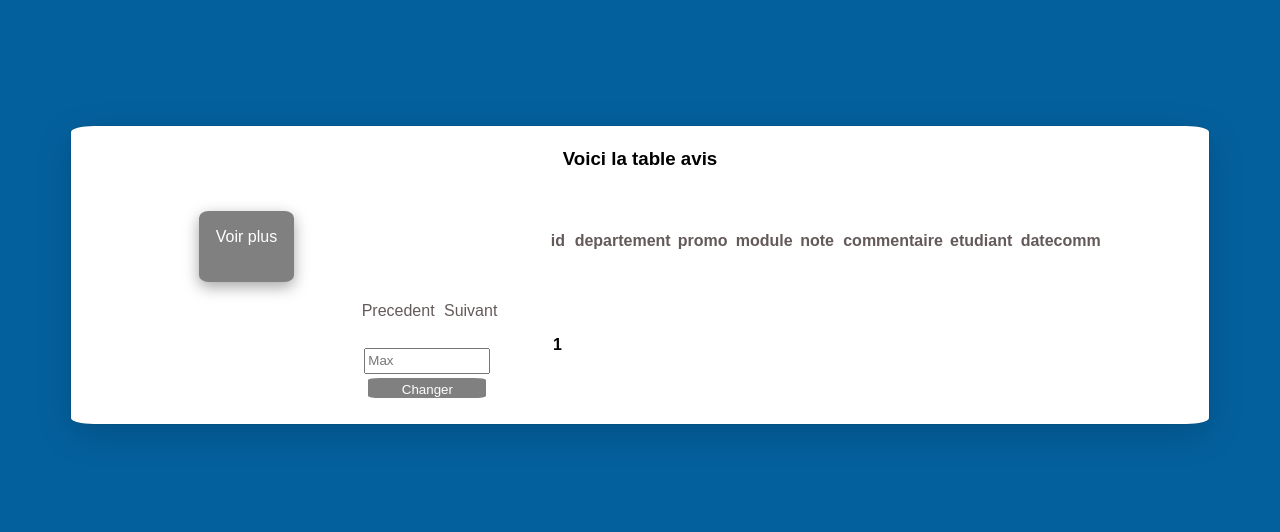
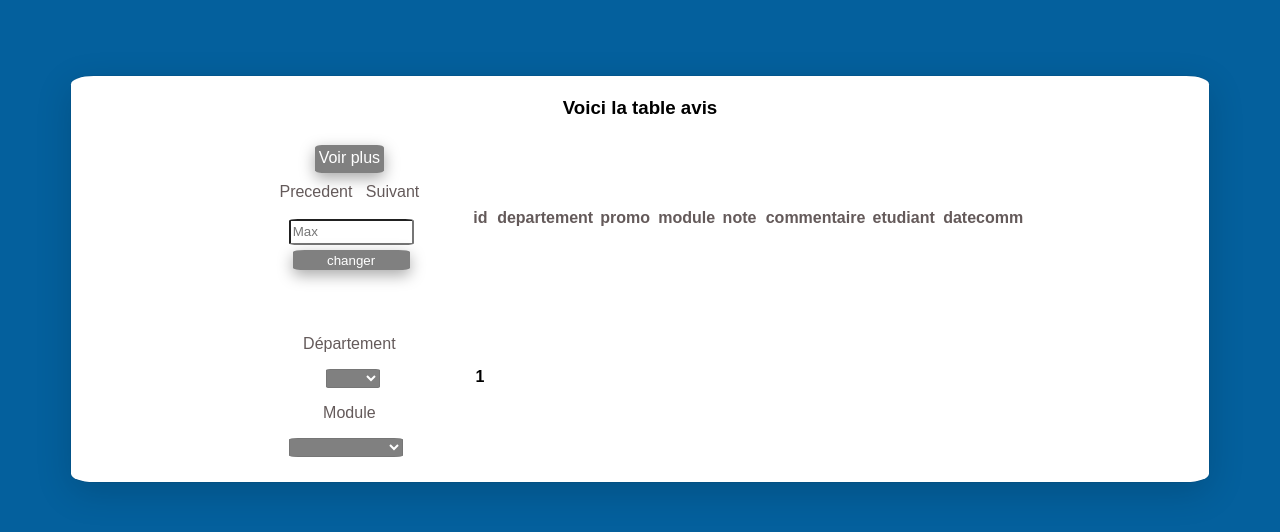
Before and after one commit to Fredericdrnl/mvc-php, a PHP site: page /php/index.php?controller=avis-lister in a window 1280 px wide. Shown: the top 532 px of the page. Run offline with PHP 8.4, Linux system fonts and the light colour scheme; tables that the repository leaves empty or names only in its code hold one stand-in row (values such as "Sample post"); lists and menus that the app fills with data are empty.

Commit message:
add max change on site

```diff
--- a/controllers/avis-lister.php
+++ b/controllers/avis-lister.php
@@ -3,13 +3,22 @@
 
     $offset = 0;
     $max = 10;
-
-    if (isset($_GET['max'])){
-        $max = $_GET['max'];
-    }
+    $changmaxlink = "";
 
     if ((isset($_GET['offset'])) && (count_avis() > $_GET['offset'])){
         $offset = $_GET['offset'];
+    }
+
+    if (isset($_GET['changer'])) {
+        if (!($_GET['max'] == "")){
+            var_dump($_GET['max']);
+            $max = $_GET['max'];
+            $changmaxlink = 'http://localhost/php/semestre4/mvc-php/index.php?controller=avis-lister&max=' . $max . '&offset=' . $offset;
+        }
+    } else {
+        if (isset($_GET['max'])){
+            $max = $_GET['max'];
+        }
     }
 
     $precedent= $offset - $max;
--- a/css/default.css
+++ b/css/default.css
@@ -9,13 +9,14 @@
     display: flex;
     color:black;
     justify-content: center;
+    padding-right: 2%
 }
 
 .container {
     background-color: white;
     width: 100%;
     height: 50%;
-    margin-top: 10%;
+    margin-top: 6%;
     border-radius: 2%;
     box-shadow: rgba(0, 0, 0, 0.16) 0px 10px 36px 0px, rgba(0, 0, 0, 0.06) 0px 0px 0px 1px;
     padding-bottom: 2%;
@@ -57,8 +58,8 @@
 .nav {
     text-align: center;
     text-decoration: none;
-    margin-top: 10%;
-
+    padding: 0px;
+    height: 20px;
 }
 
 input {
@@ -67,13 +68,20 @@
 }
 
 .max{
-    margin-top: 14%;
     margin-left: -16%;
-
+    bottom: 20%;
+    height : 100px;
+    left: 50px;
+    margin-top: 5%;
+    margin-left: 1.5%;
 }
 
 .max p {
     color:rgb(100, 90, 90);
+}
+
+.text {
+    border-radius: 7%;
 }
 
 .button {
@@ -83,4 +91,16 @@
     border-radius: 10%;
     padding: 1.5%;
     margin-top: 2%;
+    box-shadow: rgba(0, 0, 0, 0.35) 0px 5px 15px;
 }
+
+.param {
+    display: block;
+    margin-top: 1%;
+}
+
+.select{
+    background-color: gray;
+    border-radius: 8%;
+    color : white;
+}
--- a/views/avis-lister.php
+++ b/views/avis-lister.php
@@ -3,14 +3,14 @@
     $content = "<div class='container'><h3> Voici la table avis</h3>";
     $content .="<div class ='tab'><br><table class ='avis'>
         <tr>
-            <th><a href = 'http://localhost/php/semestre4/tp1/index.php?controller=avis-lister&max=" . $max . "&offset=" . $offset ."'>id</a></th>
-            <th><a href = 'http://localhost/php/semestre4/tp1/index.php?controller=avis-lister&tri=departement&max=" . $max . "&offset=" . $offset ."'>departement</a></th>
-            <th><a href ='http://localhost/php/semestre4/tp1/index.php?controller=avis-lister&tri=promo&max=" . $max . "&offset=" . $offset ."'>promo</a></th>
-            <th><a href='http://localhost/php/semestre4/tp1/index.php?controller=avis-lister&tri=module&max=" . $max . "&offset=" . $offset ."'>module</a></th>
-            <th><a href='http://localhost/php/semestre4/tp1/index.php?controller=avis-lister&tri=note&max=" . $max . "&offset=" . $offset ."'>note</a></th>
-            <th><a href= 'http://localhost/php/semestre4/tp1/index.php?controller=avis-lister&tri=commentaire&max=" . $max . "&offset=" . $offset ."'>commentaire</a></th>
-            <th><a href='http://localhost/php/semestre4/tp1/index.php?controller=avis-lister&tri=etudiant&max=" . $max . "&offset=" . $offset ."'>etudiant</a></th>
-            <th><a href='http://localhost/php/semestre4/tp1/index.php?controller=avis-lister&tri=datecomm&max=" . $max . "&offset=" . $offset ."'>datecomm</a></th>
+            <th><a href = 'http://localhost/php/semestre4/mvc-php/index.php?controller=avis-lister&max=" . $max . "&offset=" . $offset ."'>id</a></th>
+            <th><a href = 'http://localhost/php/semestre4/mvc-php/index.php?controller=avis-lister&tri=departement&max=" . $max . "&offset=" . $offset ."'>departement</a></th>
+            <th><a href ='http://localhost/php/semestre4/mvc-php/index.php?controller=avis-lister&tri=promo&max=" . $max . "&offset=" . $offset ."'>promo</a></th>
+            <th><a href='http://localhost/php/semestre4/mvc-php/index.php?controller=avis-lister&tri=module&max=" . $max . "&offset=" . $offset ."'>module</a></th>
+            <th><a href='http://localhost/php/semestre4/mvc-php/index.php?controller=avis-lister&tri=note&max=" . $max . "&offset=" . $offset ."'>note</a></th>
+            <th><a href= 'http://localhost/php/semestre4/mvc-php/index.php?controller=avis-lister&tri=commentaire&max=" . $max . "&offset=" . $offset ."'>commentaire</a></th>
+            <th><a href='http://localhost/php/semestre4/mvc-php/index.php?controller=avis-lister&tri=etudiant&max=" . $max . "&offset=" . $offset ."'>etudiant</a></th>
+            <th><a href='http://localhost/php/semestre4/mvc-php/index.php?controller=avis-lister&tri=datecomm&max=" . $max . "&offset=" . $offset ."'>datecomm</a></th>
         </tr>";
     for ($i = 0; $i < sizeof($avis); $i++){
         $content .= "<tr>";
@@ -21,21 +21,16 @@
         $content .= "</tr>";
     }
     $content .= "</div></div>";
-    $content .= "<a class='link' href='http://localhost/php/semestre4/tp1/index.php?controller=avis-detail'>Voir plus</a>";
+    $content .= "<div class = 'param'><a class='link' href='http://localhost/php/semestre4/mvc-php/index.php?controller=avis-detail'>Voir plus</a>";
 
-    // if ($precedent > 0) {
-    $content .= "<ul class='nav'><a class = 'precedent' href = 'http://localhost/php/semestre4/tp1/index.php?controller=avis-lister&max=" . $max . "&offset=" . $precedent ."'>Precedent</a>";
-    // } else {
-    //     $precedent = 0;
-    // }
+    $content .= "<ul class='nav'><a class = 'precedent' href = 'http://localhost/php/semestre4/mvc-php/index.php?controller=avis-lister&max=" . $max . "&offset=" . $precedent ."'>Precedent</a>";
 
-    // if ($suivant < count_avis()[0]){
-    $content .= "<a class = 'suivant' href = 'http://localhost/php/semestre4/tp1/index.php?controller=avis-lister&max=" . $max . "&offset=" . $suivant ."'>Suivant</a></ul>";
-    // } else {
-    // $suivant = count_avis()[0] - $max;
-    // }
+    $content .= "<a class = 'suivant' href = 'http://localhost/php/semestre4/mvc-php/index.php?controller=avis-lister&max=" . $max . "&offset=" . $suivant ."'>Suivant</a></ul>";
 
-    $content .= "<div class = 'max'><input placeholder='Max' class='text'><input class='button' type='button' value='Changer'></div>";
+    $content .= "<div class = 'max'><form method='GET' action='index.php?controller=avis-lister&max=" . $max . "&offset=" . $offset ."'><input type='text' placeholder='Max' class='text' name='max'><a href=" . $changmaxlink . "><input class='button' type='submit' value='changer' name='changer'></form></div>";
+
+    $content .= "<p>Département</p><form method='GET' action='index.php?controller=avis-lister&max=" . $max . "&offset=" . $offset ."'><select name='departement' class='select'><option value=''></option><option value='INFO'>INFO</option><option value='GEA'>GEA</option></select>";
+    $content .= "<p>Module</p><form method='GET' action='index.php?controller=avis-lister&max=" . $max . "&offset=" . $offset ."'><select name='modules' class='select'><option value=''></option><option value='C++'>C++</option><option value='DROIT'>DROIT</option><option value='elexir'>elexir</option><option value='Finance'>Finance</option><option value='Mathématiques'>Mathématiques</option><option value='PHP'>PHP</option></select></div>";
 
     require "./views/gabarit.php";
 ?>
```
Also changed, not shown: views/avis-detail.php (+9 -9 lines).
